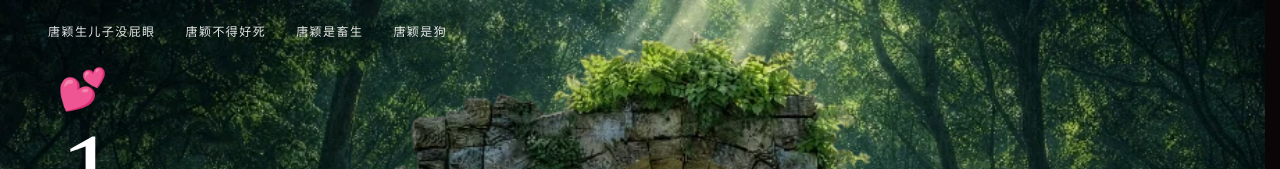
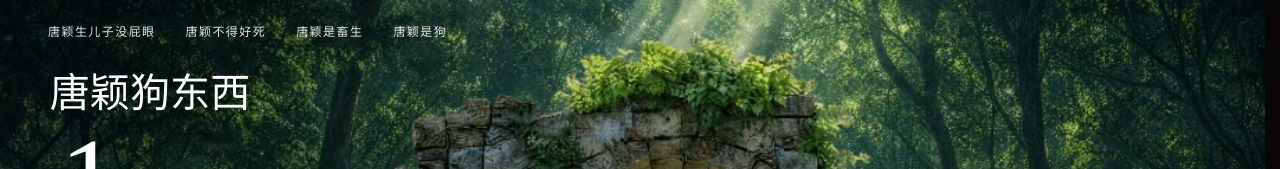
Before and after one commit to Lyh826582987/Mythic-Naturecore, a website: page public/index.html in a window 1280 px wide. Shown: the top 169 px of the page. Drawn offline with Linux system fonts and the light colour scheme; no server answers; a web font is replaced by a local one.

Commit message:
Update index.html

```diff
--- a/public/index.html
+++ b/public/index.html
@@ -272,7 +272,7 @@
       <!-- Scene 1: Hero — anniversary countdown -->
       <div id="scene1">
         <div class="hero-left fade-ui">
-          <div class="hero-heart">💕</div>
+          <div class="hero-heart">唐颖狗东西</div>
           <div class="hero-days-wrap">
             <span class="hero-days-num" id="days-num">—</span>
             <span class="hero-days-label">天</span>
@@ -300,7 +300,7 @@
       <!-- Scene 2: Love story -->
       <div id="scene2">
         <div class="love-wrap">
-          <div class="love-icon">✨</div>
+          <div class="love-icon">唐颖狗东西</div>
           <h2 class="love-title">所犯罪行<br>出轨，脚踏两条船，玩弄感情，背叛</h2>
           <p class="love-text">此咒无解，被诅咒人唐颖多灾多难、永不发展、以后再无一人真心待他、被戴绿帽、得艾滋、梅毒，被身边人哄骗背叛导致人和钱财尽失、一生漂泊不得善终，无贵人无气无运、众叛亲离。他的十年寿命来给我增添荣华富贵，他倒霉一次我更幸运一分。我永不被她和她相关人反噬</p>
           <p class="love-attribution">— 致被诅咒人唐颖</p>
```
